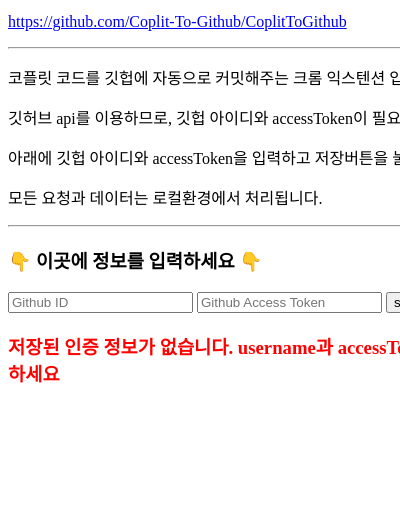
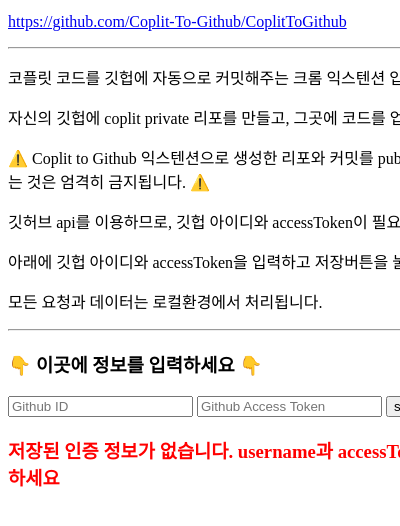
Before and after one commit to Coplit-To-Github/CoplitToGithub, a browser extension: page src/static/popup.html in a window 400 px wide. Shown: the part 88-614 px from the top of the page. Drawn offline with Linux system fonts and the light colour scheme.

Commit message:
v1.0.2 with create repo private by default and disclaimer update accordingly, final ci/cd test with custom zip command

```diff
--- a/package.json
+++ b/package.json
@@ -1,6 +1,6 @@
 {
   "name": "coplittogithub",
-  "version": "1.0.1",
+  "version": "1.0.2",
   "description": "",
   "main": ".eslintrc.js",
   "scripts": {
--- a/src/scripts/api.js
+++ b/src/scripts/api.js
@@ -25,7 +25,7 @@
   const url = 'https://api.github.com/user/repos';
   const data = {
     name: repoTitle,
-    type: 'public',
+    type: 'private',
   };
   try {
     const result = await fetch(url, {
--- a/src/static/popup.html
+++ b/src/static/popup.html
@@ -18,6 +18,14 @@
       <hr />
       <div id="disclaimer">
         <p>코플릿 코드를 깃헙에 자동으로 커밋해주는 크롬 익스텐션 입니다.</p>
+        <p>
+          자신의 깃헙에 coplit private 리포를 만들고, 그곳에 코드를 업로드
+          합니다.
+        </p>
+        <p>
+          ⚠️ Coplit to Github 익스텐션으로 생성한 리포와 커밋를 public으로
+          변경하는 것은 엄격히 금지됩니다. ⚠️
+        </p>
         <p>깃허브 api를 이용하므로, 깃헙 아이디와 accessToken이 필요합니다.</p>
         <p>아래에 깃헙 아이디와 accessToken을 입력하고 저장버튼을 눌러주세요</p>
         <p>모든 요청과 데이터는 로컬환경에서 처리됩니다.</p>
```
Also changed, not shown: .github/workflows/Publish.yaml, src/manifest.json, 1 other file.
